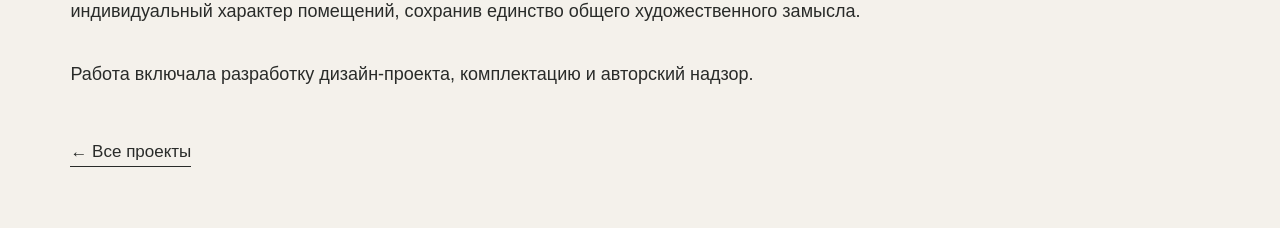
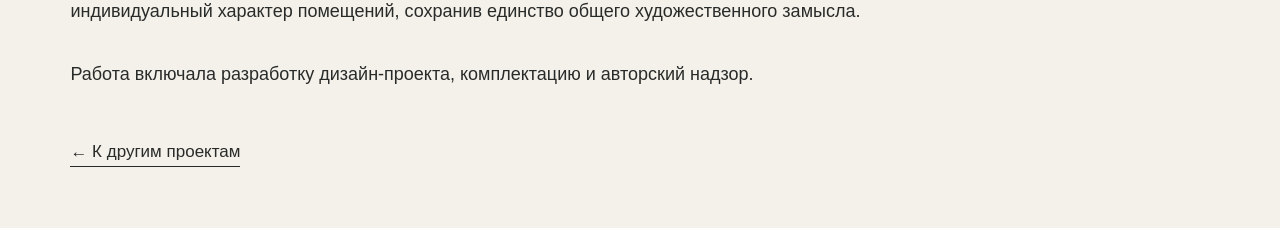
Before and after one commit to To4-ka/design-deco-site, a plain HTML site: page apartment.html in a window 1280 px wide. Shown: the part 818-1046 px from the top of the page. Drawn offline with Linux system fonts and the light colour scheme.

Commit message:
Change back-link text in apartment.html
Updated the back-link text to direct to other projects.

```diff
--- a/apartment.html
+++ b/apartment.html
@@ -28,5 +28,5 @@ h2{letter-spacing:.012em;line-height:1.19}
 <body data-cms-project="apartment">
 <a class="skip" href="#main">Перейти к содержанию</a>
 <header class="wrap top"><a class="brand" href="#main">Татьяна Черепахина<span class="subbrand">Архитектор-дизайнер</span></a><nav aria-label="Навигация" class="nav"><a href="#projects">Проекты</a><a href="#approach">Подход</a><a href="#about">Обо мне</a><a href="#services">Сотрудничество</a><a href="index.html#contact">Контакты</a></nav></header>
-<main id="main"><section class="wrap page-intro"><div class="eyebrow">Двухуровневая квартира, 300 м²</div><h1>Переосмысление существующего интерьера</h1><p class="case-text">Квартира с готовым ремонтом получила полностью новый интерьер. Основной задачей стала работа со сложными формами помещений и особенностями существующей планировки. Перепланировка не проводилась. Проект включал комплектацию и авторский надзор.</p><a class="back-link" href="index.html#projects">← Все проекты</a></section><section class="wrap gallery"><img alt="apartment — визуализация 1" loading="lazy" src="assets/apartment-01.jpg"/><img alt="apartment — визуализация 2" loading="lazy" src="assets/apartment-02.jpg"/><img alt="apartment — визуализация 3" loading="lazy" src="assets/apartment-03.jpg"/><img alt="apartment — визуализация 4" loading="lazy" src="assets/apartment-04.jpg"/><img alt="apartment — визуализация 5" loading="lazy" src="assets/apartment-05.jpg"/><img alt="apartment — визуализация 6" loading="lazy" src="assets/apartment-06.jpg"/><img alt="apartment — визуализация 7" loading="lazy" src="assets/apartment-07.jpg"/></section></main><footer class="wrap footer"><span>© Татьяна Черепахина · Архитектор-дизайнер</span><p><a href="https://t.me/design_d_eco">Обсудить проект в Telegram</a></p></footer>
+<main id="main"><section class="wrap page-intro"><div class="eyebrow">Двухуровневая квартира, 300 м²</div><h1>Переосмысление существующего интерьера</h1><p class="case-text">Квартира с готовым ремонтом получила полностью новый интерьер. Основной задачей стала работа со сложными формами помещений и особенностями существующей планировки. Перепланировка не проводилась. Проект включал комплектацию и авторский надзор.</p><a class="back-link" href="index.html#projects">← К другим проектам</a></section><section class="wrap gallery"><img alt="apartment — визуализация 1" loading="lazy" src="assets/apartment-01.jpg"/><img alt="apartment — визуализация 2" loading="lazy" src="assets/apartment-02.jpg"/><img alt="apartment — визуализация 3" loading="lazy" src="assets/apartment-03.jpg"/><img alt="apartment — визуализация 4" loading="lazy" src="assets/apartment-04.jpg"/><img alt="apartment — визуализация 5" loading="lazy" src="assets/apartment-05.jpg"/><img alt="apartment — визуализация 6" loading="lazy" src="assets/apartment-06.jpg"/><img alt="apartment — визуализация 7" loading="lazy" src="assets/apartment-07.jpg"/></section></main><footer class="wrap footer"><span>© Татьяна Черепахина · Архитектор-дизайнер</span><p><a href="https://t.me/design_d_eco">Обсудить проект в Telegram</a></p></footer>
 <script defer="True" src="js/editor-content.js"></script></body></html>
```
